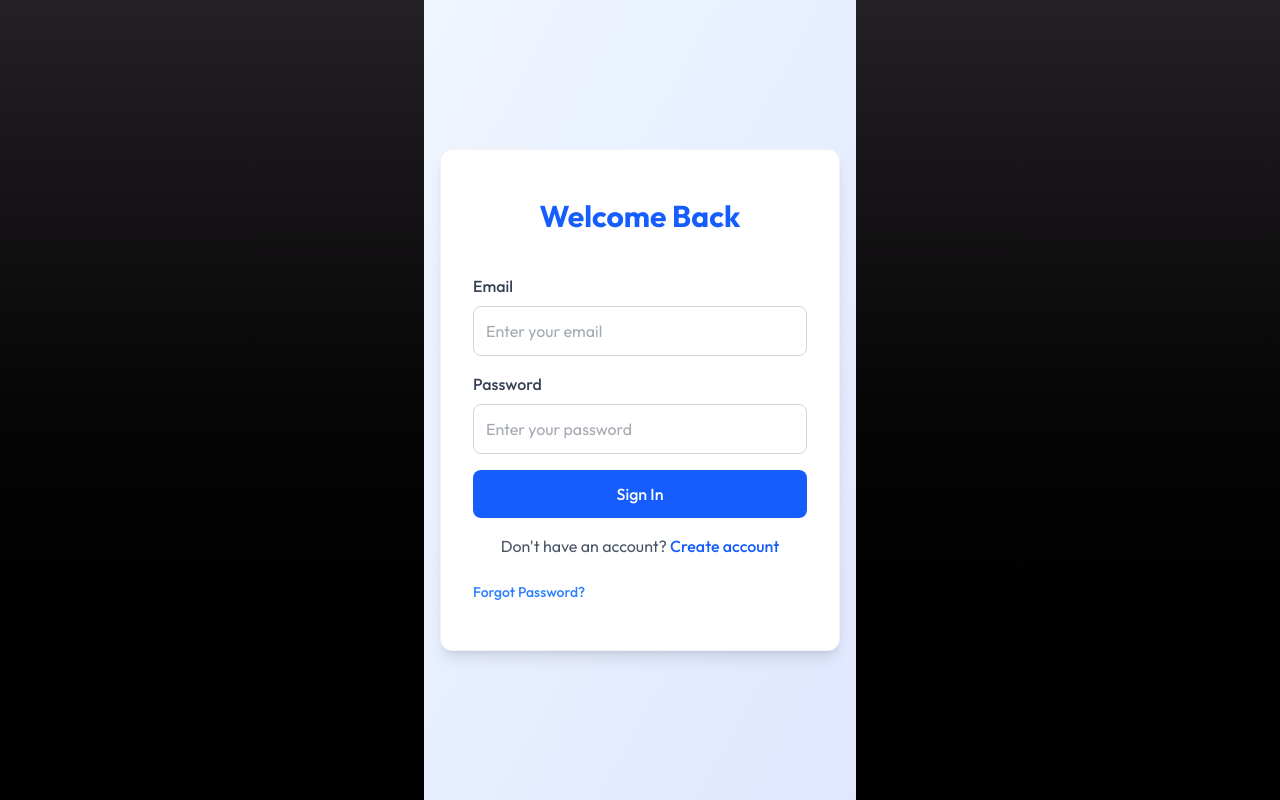
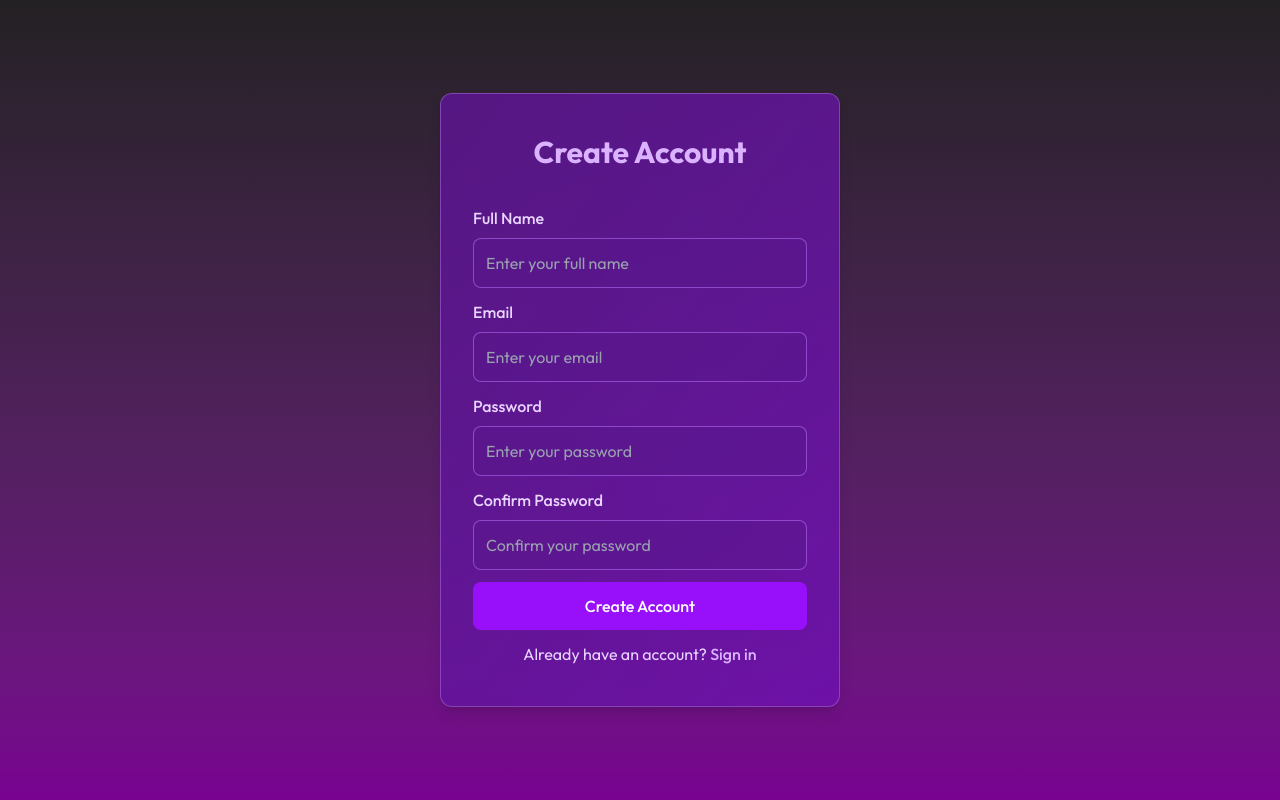
Before and after one commit to ibrahim123-sia/NoChat, a React (Vite) app in the folder client/: page /register in a window 1280 px wide. Built offline with nearby package versions, Linux system fonts and the light colour scheme.

Commit message:
completed

```diff
--- a/client/src/App.jsx
+++ b/client/src/App.jsx
@@ -1,6 +1,6 @@
 import React, { useState } from "react";
 import SideBar from "./components/SideBar";
-import { Routes, Route, useLocation } from "react-router-dom";
+import { Routes, Route, useLocation, Navigate } from "react-router-dom";
 import ChatBox from "./components/ChatBot";
 import Credits from "./pages/Credits";
 import Community from "./pages/Community";
@@ -9,9 +9,8 @@ import "./assets/prism.css";
 import Loading from "./pages/Loading";
 import { useAppContext } from "./context/AppContext";
 import Login from "./pages/Login";
-import Register from './pages/Register'
+import Register from "./pages/Register";
 import { Toaster } from "react-hot-toast";
-
 
 const App = () => {
   const { user, loadingUser } = useAppContext();
@@ -27,7 +26,7 @@ const App = () => {
         <img
           src={assets.menu_icon}
           className="absolute top-3 left-3 w-8 h-8 cursor-pointer
-    md:hidden not-dark:invert"
+          md:hidden not-dark:invert"
           onClick={() => setIsMenuOpen(true)}
         />
       )}
@@ -38,18 +37,19 @@ const App = () => {
             <SideBar isMenuOpen={isMenuOpen} setIsMenuOpen={setIsMenuOpen} />
             <Routes>
               <Route path="/" element={<ChatBox />}></Route>
-              <Route path="/register" element={<Register />}></Route>
               <Route path="/credits" element={<Credits />}></Route>
               <Route path="/community" element={<Community />}></Route>
+              <Route path="*" element={<Navigate to="/" replace />} />
             </Routes>
           </div>
         </div>
       ) : (
-        <div
-          className="bg-gradient-to-b from-[#242124] to-[#000000] flex items-center justify-center
-        h-screen w-screen"
-        >
-          <Login />
+        <div className="bg-gradient-to-b from-[#242124] to-[#790291] flex items-center justify-center h-screen w-screen">
+          <Routes>
+            <Route path="/register" element={<Register />} />
+            <Route path="/login" element={<Login />} />
+            <Route path="*" element={<Navigate to="/login" replace />} />
+          </Routes>
         </div>
       )}
     </>
--- a/client/src/pages/Login.jsx
+++ b/client/src/pages/Login.jsx
@@ -18,7 +18,9 @@ const Login = () => {
     e.preventDefault();
     setLoading(true);
     try {
-      const { data } = await axios.post("/api/user/forgetpassword", { email: resetEmail });
+      const { data } = await axios.post("/api/user/forgetpassword", {
+        email: resetEmail,
+      });
       if (data.success) {
         toast.success("OTP sent successfully");
         setResetStep(2);
@@ -44,7 +46,7 @@ const Login = () => {
       const { data } = await axios.post("/api/user/resetpassword", {
         email: resetEmail,
         otp: resetOtp,
-        newPassword
+        newPassword,
       });
       if (data.success) {
         toast.success("Password reset successfully");
@@ -72,7 +74,6 @@ const Login = () => {
         setToken(data.token);
         localStorage.setItem("token", data.token);
         toast.success("Login successful!");
-        navigate('/')
       } else {
         toast.error(data.message);
       }
@@ -83,22 +84,25 @@ const Login = () => {
     }
   };
 
-  // Styling constants with new theme (blue instead of purple)
-  const formWrapper = "flex flex-col gap-4 m-auto items-start p-8 py-12 w-80 sm:w-[400px] text-gray-600 rounded-xl shadow-lg border border-gray-100 bg-white";
-  const inputClass = "border border-gray-300 rounded-lg w-full p-3 mt-1 outline-blue-500 focus:ring-2 focus:ring-blue-200 transition-all";
-  const buttonPrimary = "bg-blue-600 hover:bg-blue-700 transition-all text-white w-full py-3 rounded-lg cursor-pointer font-medium disabled:opacity-50 disabled:cursor-not-allowed";
-  const linkBtn = "text-blue-500 hover:text-blue-700 cursor-pointer text-sm font-medium transition-colors";
+  const formWrapper =
+    "flex flex-col gap-4 m-auto items-start p-8 py-12 w-80 sm:w-[400px] text-gray-300 rounded-xl shadow-lg border border-purple-300/30 bg-gradient-to-br from-purple-900/90 to-purple-800/80";
+  const inputClass =
+    "border border-purple-400/50 rounded-lg w-full p-3 mt-1 bg-purple-900/50 text-white placeholder-gray-400 outline-purple-400 focus:ring-2 focus:ring-purple-400 transition-all";
+  const buttonPrimary =
+    "bg-purple-600 hover:bg-purple-700 transition-all text-white w-full py-3 rounded-lg cursor-pointer font-medium disabled:opacity-50 disabled:cursor-not-allowed";
+  const linkBtn =
+    "text-purple-300 hover:text-purple-200 cursor-pointer text-sm font-medium transition-colors";
 
   return (
-    <div className="min-h-screen flex items-center justify-center bg-gradient-to-br from-blue-50 to-indigo-100 p-4">
+    <div>
       {resetStep === 0 ? (
         <form onSubmit={handleSubmit} className={formWrapper}>
           <p className="text-3xl font-bold m-auto mb-6">
-            <span className="text-blue-600">Welcome Back</span>
+            <span className="text-purple-300">Welcome Back</span>
           </p>
 
           <div className="w-full">
-            <p className="font-medium text-gray-700 mb-1">Email</p>
+            <p className="font-medium text-purple-200 mb-1">Email</p>
             <input
               onChange={(e) => setEmail(e.target.value)}
               value={email}
@@ -109,7 +113,7 @@ const Login = () => {
             />
           </div>
           <div className="w-full">
-            <p className="font-medium text-gray-700 mb-1">Password</p>
+            <p className="font-medium text-purple-200 mb-1">Password</p>
             <input
               onChange={(e) => setPassword(e.target.value)}
               value={password}
@@ -120,18 +124,14 @@ const Login = () => {
             />
           </div>
 
-          <button
-            type="submit"
-            disabled={loading}
-            className={buttonPrimary}
-          >
+          <button type="submit" disabled={loading} className={buttonPrimary}>
             {loading ? "Signing in..." : "Sign In"}
           </button>
 
-          <Link to="/register" className="w-full text-center">
-            <p className="text-gray-600">
+          <Link to="/register" className="w-full text-center block">
+            <p className="text-purple-200">
               Don't have an account?{" "}
-              <span className="text-blue-600 cursor-pointer font-medium hover:underline">
+              <span className="text-purple-300 cursor-pointer font-medium hover:underline">
                 Create account
               </span>
             </p>
@@ -147,11 +147,11 @@ const Login = () => {
         </form>
       ) : resetStep === 1 ? (
         <form onSubmit={handleSendOtp} className={formWrapper}>
-          <h2 className="text-2xl font-bold text-center mb-6 text-gray-800">
+          <h2 className="text-2xl font-bold text-center mb-6 text-purple-200">
             Reset Password
           </h2>
           <div className="w-full">
-            <p className="font-medium text-gray-700 mb-1">Email</p>
+            <p className="font-medium text-purple-200 mb-1">Email</p>
             <input
               type="email"
               value={resetEmail}
@@ -174,11 +174,11 @@ const Login = () => {
         </form>
       ) : (
         <form onSubmit={handlePasswordReset} className={formWrapper}>
-          <h2 className="text-2xl font-bold text-center mb-6 text-gray-800">
+          <h2 className="text-2xl font-bold text-center mb-6 text-purple-200">
             Reset Password
           </h2>
           <div className="w-full">
-            <p className="font-medium text-gray-700 mb-1">OTP</p>
+            <p className="font-medium text-purple-200 mb-1">OTP</p>
             <input
               type="text"
               value={resetOtp}
@@ -190,7 +190,7 @@ const Login = () => {
             />
           </div>
           <div className="w-full">
-            <p className="font-medium text-gray-700 mb-1">New Password</p>
+            <p className="font-medium text-purple-200 mb-1">New Password</p>
             <input
               type="password"
               value={newPassword}
@@ -202,7 +202,7 @@ const Login = () => {
             />
           </div>
           <div className="w-full">
-            <p className="font-medium text-gray-700 mb-1">Confirm Password</p>
+            <p className="font-medium text-purple-200 mb-1">Confirm Password</p>
             <input
               type="password"
               value={confirmPassword}
--- a/client/src/pages/Register.jsx
+++ b/client/src/pages/Register.jsx
@@ -1,7 +1,7 @@
 import React, { useState } from "react";
 import { useAppContext } from "../context/AppContext";
 import toast from "react-hot-toast";
-import { Link, Navigate, useNavigate } from "react-router-dom";
+import { Link, useNavigate } from "react-router-dom";
 
 const Register = () => {
   const [name, setName] = useState("");
@@ -9,7 +9,7 @@ const Register = () => {
   const [password, setPassword] = useState("");
   const [confirmPassword, setConfirmPassword] = useState("");
   const [otp, setOtp] = useState("");
-  const [step, setStep] = useState(0); // 0: registration, 1: OTP verification
+  const [step, setStep] = useState(0);
   const [loading, setLoading] = useState(false);
   const { axios, setToken } = useAppContext();
   const navigate = useNavigate();
@@ -62,7 +62,7 @@ const Register = () => {
         setToken(data.token);
         localStorage.setItem("token", data.token);
         toast.success("Account verified successfully!");
-        navigate('/')
+        navigate('/chatbot')
       } else {
         toast.error(data.message);
       }
@@ -90,29 +90,24 @@ const Register = () => {
     }
   };
 
-  // Styling constants with blue theme (same as login)
-  const formWrapper =
-    "flex flex-col gap-4 m-auto items-start p-8 py-12 w-80 sm:w-[400px] text-gray-600 rounded-xl shadow-lg border border-gray-100 bg-white";
-  const inputClass =
-    "border border-gray-300 rounded-lg w-full p-3 mt-1 outline-blue-500 focus:ring-2 focus:ring-blue-200 transition-all";
-  const buttonPrimary =
-    "bg-blue-600 hover:bg-blue-700 transition-all text-white w-full py-3 rounded-lg cursor-pointer font-medium disabled:opacity-50 disabled:cursor-not-allowed";
-  const buttonSecondary =
-    "bg-gray-600 hover:bg-gray-700 transition-all text-white w-full py-3 rounded-lg cursor-pointer font-medium disabled:opacity-50 disabled:cursor-not-allowed";
-  const linkBtn =
-    "text-blue-500 hover:text-blue-700 cursor-pointer text-sm font-medium transition-colors";
+
+  const formWrapper = "flex flex-col gap-3 m-auto items-start p-8 py-10 w-80 sm:w-[400px] text-gray-300 rounded-xl shadow-lg border border-purple-300/30 bg-gradient-to-br from-purple-900/90 to-purple-800/80";
+  const inputClass = "border border-purple-400/50 rounded-lg w-full p-3 mt-1 bg-purple-900/50 text-white placeholder-gray-400 outline-purple-400 focus:ring-2 focus:ring-purple-400 transition-all";
+  const buttonPrimary = "bg-purple-600 hover:bg-purple-700 transition-all text-white w-full py-3 rounded-lg cursor-pointer font-medium disabled:opacity-50 disabled:cursor-not-allowed";
+  const buttonSecondary = "bg-purple-700 hover:bg-purple-800 transition-all text-white w-full py-3 rounded-lg cursor-pointer font-medium disabled:opacity-50 disabled:cursor-not-allowed";
+  const linkBtn = "text-purple-300 hover:text-purple-200 cursor-pointer text-sm font-medium transition-colors";
 
   return (
-    <div className="min-h-screen flex items-center justify-center bg-gradient-to-br from-blue-50 to-indigo-100 p-4">
+    <div>
       {step === 0 ? (
-        // Registration Form
+
         <form onSubmit={handleRegister} className={formWrapper}>
           <p className="text-3xl font-bold m-auto mb-6">
-            <span className="text-blue-600">Create Account</span>
+            <span className="text-purple-300">Create Account</span>
           </p>
 
           <div className="w-full">
-            <p className="font-medium text-gray-700 mb-1">Full Name</p>
+            <p className="font-medium text-purple-200 mb-1">Full Name</p>
             <input
               onChange={(e) => setName(e.target.value)}
               value={name}
@@ -125,7 +120,7 @@ const Register = () => {
           </div>
 
           <div className="w-full">
-            <p className="font-medium text-gray-700 mb-1">Email</p>
+            <p className="font-medium text-purple-200 mb-1">Email</p>
             <input
               onChange={(e) => setEmail(e.target.value)}
               value={email}
@@ -137,7 +132,7 @@ const Register = () => {
           </div>
 
           <div className="w-full">
-            <p className="font-medium text-gray-700 mb-1">Password</p>
+            <p className="font-medium text-purple-200 mb-1">Password</p>
             <input
               onChange={(e) => setPassword(e.target.value)}
               value={password}
@@ -150,7 +145,7 @@ const Register = () => {
           </div>
 
           <div className="w-full">
-            <p className="font-medium text-gray-700 mb-1">Confirm Password</p>
+            <p className="font-medium text-purple-200 mb-1">Confirm Password</p>
             <input
               onChange={(e) => setConfirmPassword(e.target.value)}
               value={confirmPassword}
@@ -167,9 +162,9 @@ const Register = () => {
           </button>
 
           <Link to="/login" className="w-full text-center">
-            <p className="text-gray-600">
+            <p className="text-purple-200">
               Already have an account?{" "}
-              <span className="text-blue-600 cursor-pointer font-medium hover:underline">
+              <span className="text-purple-300 cursor-pointer font-medium hover:underline">
                 Sign in
               </span>
             </p>
@@ -179,15 +174,15 @@ const Register = () => {
         // OTP Verification Form
         <form onSubmit={handleVerifyOtp} className={formWrapper}>
           <p className="text-3xl font-bold m-auto mb-2 text-center">
-            <span className="text-blue-600">Verify Email</span>
+            <span className="text-purple-300">Verify Email</span>
           </p>
 
-          <p className="text-gray-600 text-center mb-6">
-            We've sent a 6-digit OTP to <strong>{email}</strong>
+          <p className="text-purple-200 text-center mb-6">
+            We've sent a 6-digit OTP to <strong className="text-purple-300">{email}</strong>
           </p>
 
           <div className="w-full">
-            <p className="font-medium text-gray-700 mb-1">OTP Code</p>
+            <p className="font-medium text-purple-200 mb-1">OTP Code</p>
             <input
               onChange={(e) => setOtp(e.target.value.replace(/\D/g, ""))}
               value={otp}
@@ -226,7 +221,7 @@ const Register = () => {
             </button>
           </div>
 
-          <p className="text-xs text-gray-500 text-center mt-4">
+          <p className="text-xs text-purple-300 text-center mt-4">
             OTP will expire in 5 minutes. Check your spam folder if you don't
             see the email.
           </p>
```
Also changed, not shown: 2 other files (tests, documents, lock files or other folders).
